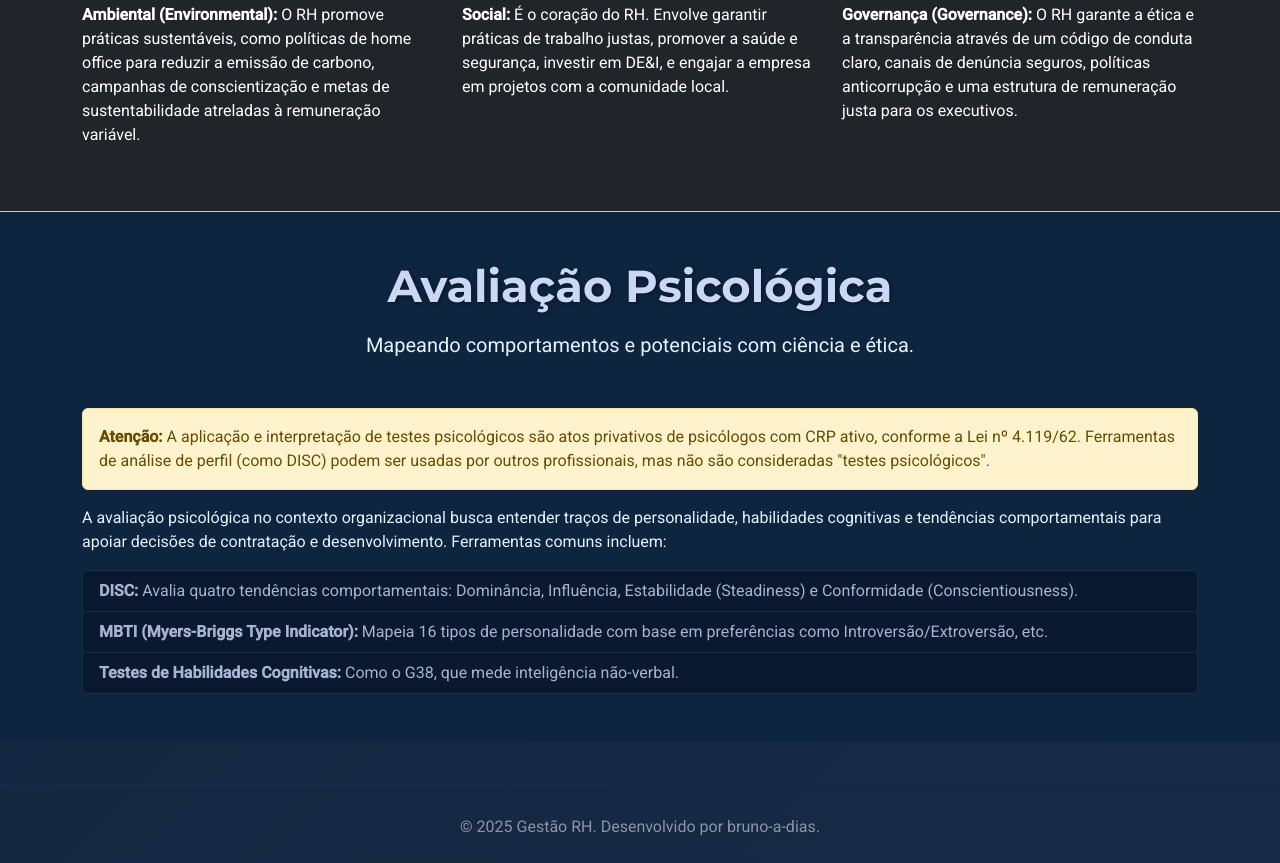
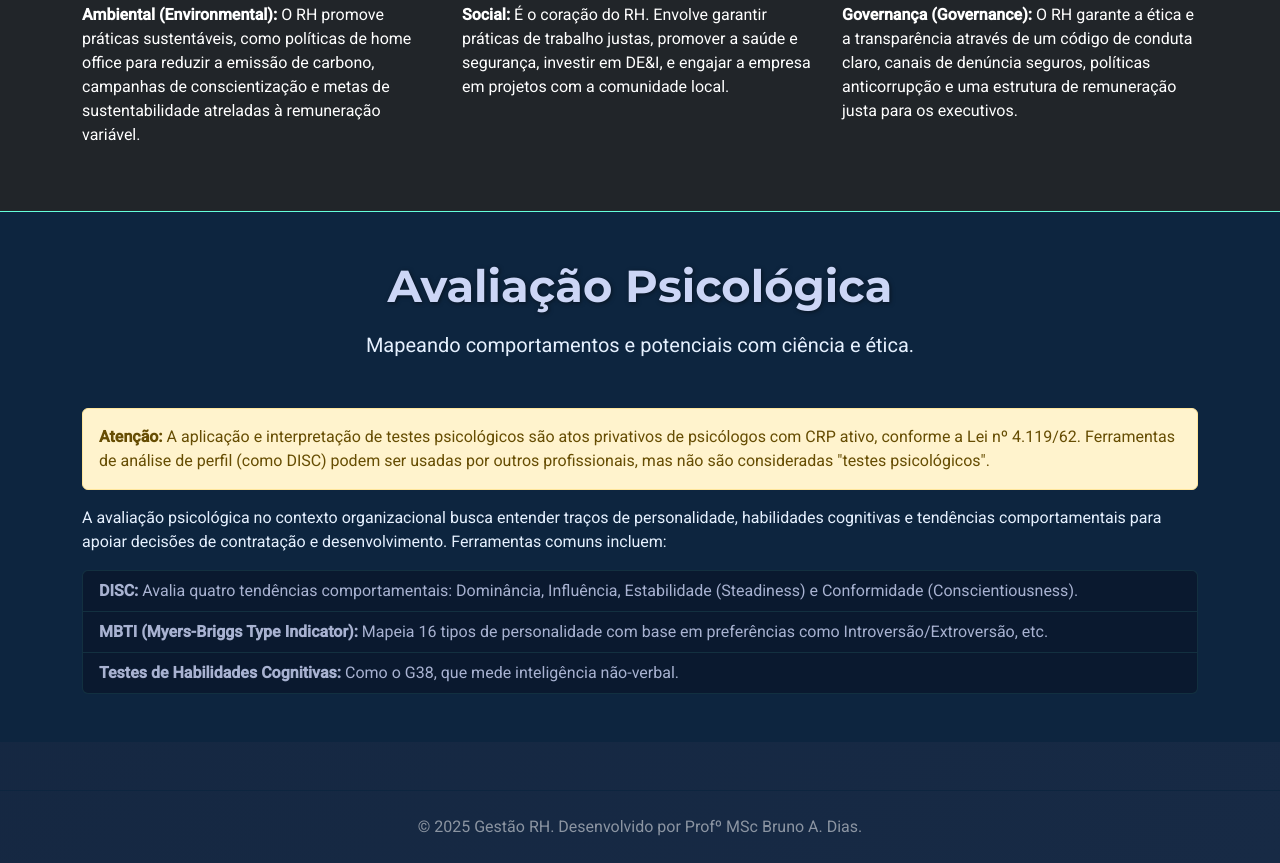
Before and after one commit to bruno-a-dias/gestao_rh_2025, a plain HTML site: page index.html in a window 1280 px wide. Shown: the part 8007-8870 px from the top of the page. Drawn offline with nearby package versions, Linux system fonts and the light colour scheme.

Commit message:
update readme

```diff
--- a/index.html
+++ b/index.html
@@ -1978,8 +1978,7 @@
       <div class="container">
         <span class="text-white-50"
           >&copy; <span id="current-year">2025</span> Gestão RH. Desenvolvido
-          por bruno-a-dias.</span
-        >
+          por Profº MSc Bruno A. Dias.</span>
       </div>
     </footer>
 
```
Also changed, not shown: 1 other file.
